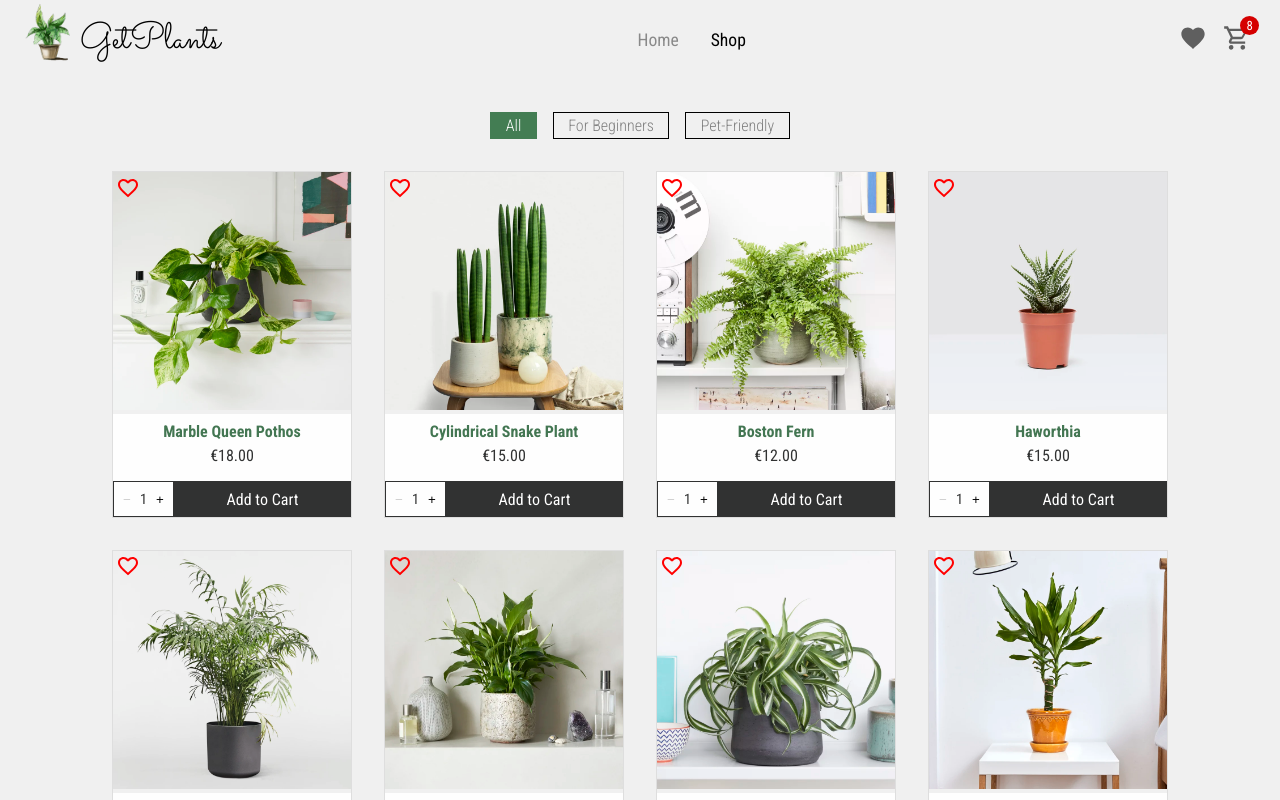
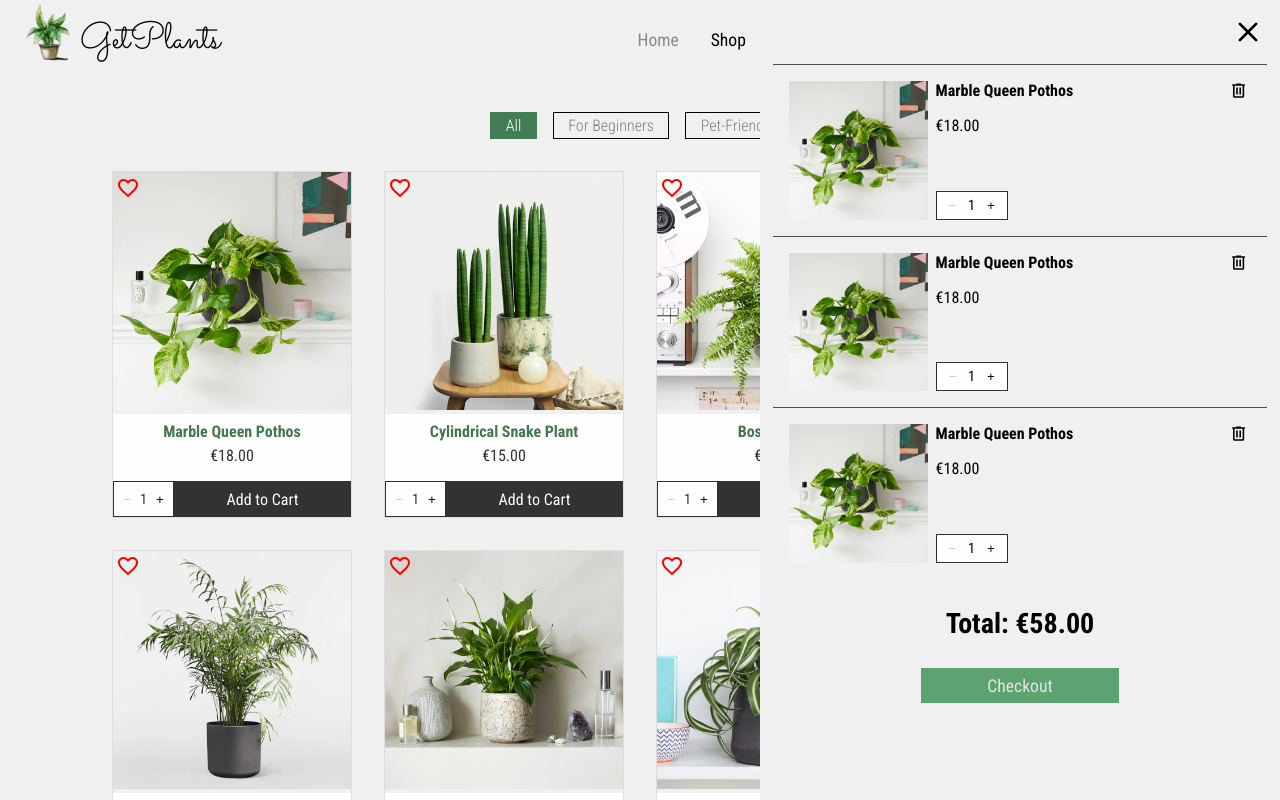
Before and after one commit to RimaSem/plant-shop, a React (Vite) app: page /plant-shop/shop in a window 1280 px wide. Shown: the top 800 px of the page. Built offline with nearby package versions, Linux system fonts and the light colour scheme.

Commit message:
Create cart component

```diff
--- a/src/appContext.tsx
+++ b/src/appContext.tsx
@@ -32,6 +32,8 @@ type AppContextType = {
     >
   >;
   toggleFavorite: (id: number) => void;
+  cart: any;
+  setCart: React.Dispatch<any>;
 };
 
 const AppContext = React.createContext<AppContextType | null>(null);
@@ -40,6 +42,8 @@ function AppContextProvider({ children }: appContextProviderProps) {
   const [allItems, setAllItems] = useState(
     localStorage.getItem("items") ? JSON.parse(localStorage["items"]) : data
   );
+
+  const [cart, setCart] = useState(allItems[0]);
 
   function toggleFavorite(id: number) {
     const updatedArr = allItems.map((item: any) => {
@@ -62,6 +66,8 @@ function AppContextProvider({ children }: appContextProviderProps) {
         allItems,
         setAllItems,
         toggleFavorite,
+        cart,
+        setCart,
       }}
     >
       {children}
--- /dev/null
+++ b/src/components/Cart.tsx
@@ -0,0 +1,104 @@
+import "./scss/Cart.scss";
+import { useState, useRef, useContext } from "react";
+import { AppContext } from "../appContext";
+import Icon from "@mdi/react";
+import { mdiWindowClose, mdiTrashCanOutline } from "@mdi/js";
+
+function Cart() {
+  const context = useContext(AppContext);
+  const [quantity, setQuantity] = useState(1);
+  const minusRef = useRef<HTMLButtonElement>(null);
+
+  function minus() {
+    if (quantity > 1) {
+      if (quantity === 2 && minusRef.current) {
+        minusRef.current.style.color = "rgb(207, 207, 207)";
+      }
+      setQuantity((prev) => prev - 1);
+    }
+  }
+
+  function plus() {
+    setQuantity((prev) => prev + 1);
+    if (minusRef.current) {
+      minusRef.current.style.color = "rgb(49, 50, 50)";
+    }
+  }
+
+  return (
+    <div className="cart-container">
+      <Icon className="close-cart-btn" path={mdiWindowClose} />
+      <div className="cart-content">
+        <div className="item">
+          <Icon className="delete-item-btn" path={mdiTrashCanOutline} />
+          <img src={context?.cart.img} alt="" />
+          <div className="item-details">
+            <h4 className="item-name">{context?.cart.name}</h4>
+            <h4>€{context?.cart.price}.00</h4>
+            <div className="quantity-wrapper">
+              <button
+                ref={minusRef}
+                onClick={minus}
+                className="quantity-button minus"
+              >
+                −
+              </button>
+              <div className="quantity-value">{quantity}</div>
+              <button onClick={plus} className="quantity-button">
+                +
+              </button>
+            </div>
+          </div>
+        </div>
+        <div className="item">
+          <Icon className="delete-item-btn" path={mdiTrashCanOutline} />
+          <img src={context?.cart.img} alt="" />
+          <div className="item-details">
+            <h4 className="item-name">{context?.cart.name}</h4>
+            <h4>€{context?.cart.price}.00</h4>
+            <div className="quantity-wrapper">
+              <button
+                ref={minusRef}
+                onClick={minus}
+                className="quantity-button minus"
+              >
+                −
+              </button>
+              <div className="quantity-value">{quantity}</div>
+              <button onClick={plus} className="quantity-button">
+                +
+              </button>
+            </div>
+          </div>
+        </div>
+        <div className="item">
+          <Icon className="delete-item-btn" path={mdiTrashCanOutline} />
+          <img src={context?.cart.img} alt="" />
+          <div className="item-details">
+            <h4 className="item-name">{context?.cart.name}</h4>
+            <h4>€{context?.cart.price}.00</h4>
+            <div className="quantity-wrapper">
+              <button
+                ref={minusRef}
+                onClick={minus}
+                className="quantity-button minus"
+              >
+                −
+              </button>
+              <div className="quantity-value">{quantity}</div>
+              <button onClick={plus} className="quantity-button">
+                +
+              </button>
+            </div>
+          </div>
+        </div>
+        <div className="checkout-wrapper">
+          <h3>Total: €58.00</h3>
+          <button type="button">Checkout</button>
+        </div>
+      </div>
+    </div>
+  );
+}
+
+export default Cart;
--- a/src/components/Layout.tsx
+++ b/src/components/Layout.tsx
@@ -2,10 +2,12 @@ import "./scss/Layout.scss";
 import { Outlet } from "react-router-dom";
 import Header from "./Header";
 import Footer from "./Footer";
+import Cart from "./Cart";
 
 export default function Layout() {
   return (
     <div className="site-wrapper">
+      <Cart />
       <Header />
       <main>
         <Outlet />
--- /dev/null
+++ b/src/components/scss/Cart.scss
@@ -0,0 +1,141 @@
+.cart-container {
+  z-index: 1001;
+  position: fixed;
+  right: 0;
+  height: 100vh;
+  width: 100%;
+  background-color: #f0f0f0;
+  display: flex;
+  flex-direction: column;
+  //   overflow-y: scroll;
+
+  .close-cart-btn {
+    margin: 1em 1em 1em auto;
+    width: 2em;
+    cursor: pointer;
+
+    &:hover {
+      color: rgb(164, 0, 0);
+    }
+  }
+
+  .cart-content {
+    width: 95%;
+    margin: 0 auto;
+    overflow-y: scroll;
+
+    .item {
+      border-top: 1px solid rgb(75, 75, 75);
+      padding: 1em 1em;
+      display: flex;
+      gap: 0.5em;
+      position: relative;
+
+      .delete-item-btn {
+        position: absolute;
+        right: 1.2em;
+        width: 1.2em;
+        cursor: pointer;
+
+        &:hover {
+          color: rgb(164, 0, 0);
+        }
+      }
+
+      img {
+        max-width: 30%;
+        object-fit: cover;
+      }
+
+      .item-details {
+        position: relative;
+        display: flex;
+        flex-direction: column;
+
+        h4 {
+          font-weight: 500;
+          margin: 0 0 1em 0;
+        }
+
+        .item-name {
+          font-weight: 700;
+        }
+
+        .quantity-wrapper {
+          min-height: 2em;
+          display: flex;
+          align-items: center;
+          width: 5em;
+          justify-content: space-evenly;
+          border: 1px solid #313232;
+          background-color: #fefefe;
+          font-size: 0.9rem;
+          margin-top: auto;
+
+          .quantity-button {
+            background-color: #fefefe;
+            border: none;
+            cursor: pointer;
+          }
+
+          .quantity-button.minus {
+            color: rgb(207, 207, 207);
+          }
+
+          .quantity-value {
+            display: flex;
+            align-items: center;
+            justify-content: center;
+          }
+        }
+      }
+    }
+    .checkout-wrapper {
+      font-size: 1.5rem;
+      display: flex;
+      flex-direction: column;
+      align-items: center;
+      margin-bottom: 2em;
+
+      button {
+        font-family: inherit;
+        width: 40%;
+        height: 2em;
+        font-size: 1.1rem;
+        border: none;
+        color: #e3e3e3;
+        background-color: #5da271;
+        cursor: pointer;
+
+        &:hover {
+          background-color: #437d53;
+        }
+      }
+    }
+  }
+}
+
+@media screen and (min-width: 520px) {
+  .cart-container {
+    width: 520px;
+  }
+}
+
+@media screen and (max-width: 320px) {
+  .cart-container {
+    .cart-content {
+      .item {
+        img {
+          display: none;
+        }
+        .item-details {
+          margin-top: 1.4em;
+
+          h4 {
+            margin-bottom: 0.4em;
+          }
+        }
+      }
+    }
+  }
+}
```
